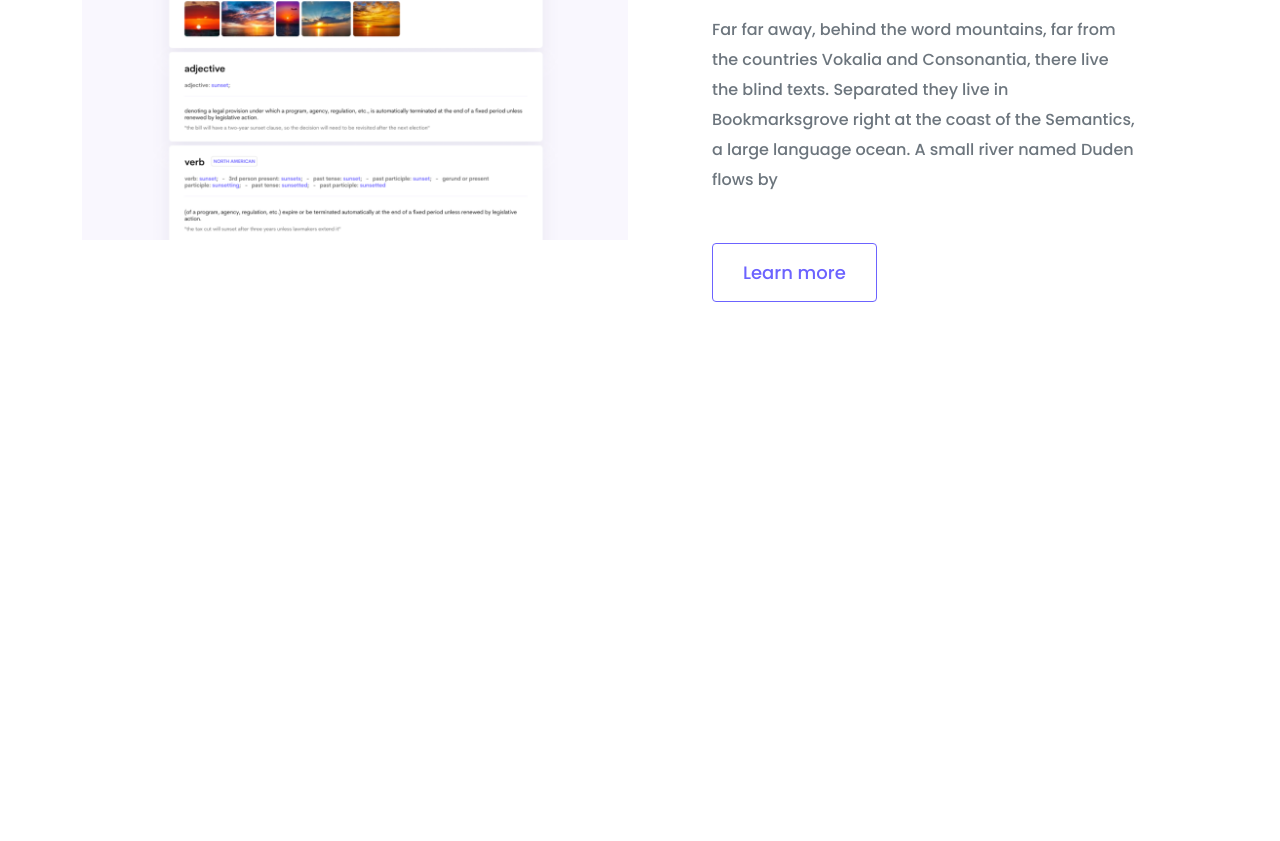
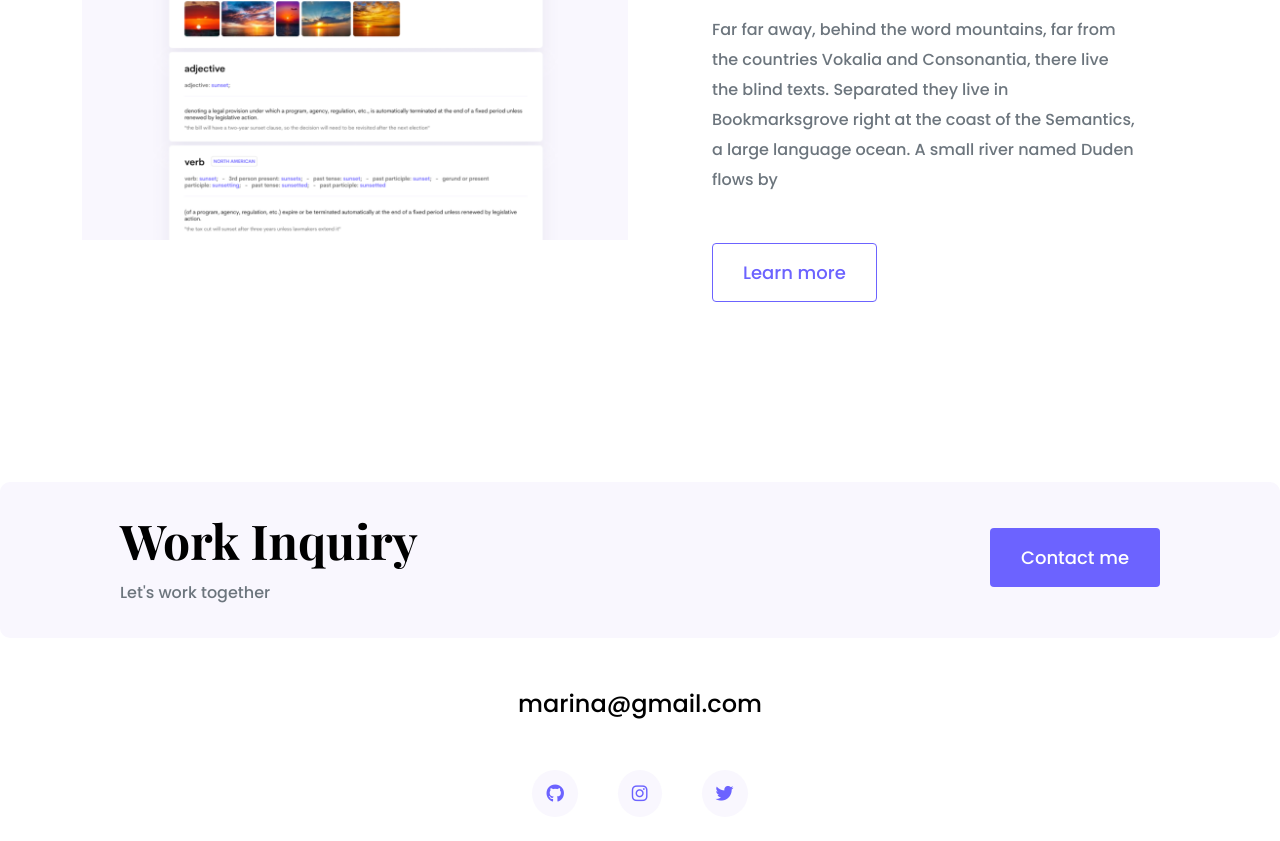
Before and after one commit to MarinaKuvshinova/SheCodesResponsive2, a plain HTML site: page index.html in a window 1280 px wide. Shown: the part 2559-3400 px from the top of the page. Before the commit the page ends 2981 px from the top, so only its background shows below. Drawn offline with nearby package versions, Linux system fonts and the light colour scheme.

Commit message:
created footer

```diff
--- a/css/all.css
+++ b/css/all.css
@@ -27,6 +27,10 @@ h1 {
 
 h2 {
   font-size: 64px;
+}
+
+h4 {
+  font-size: 48px;
 }
 
 p {
@@ -137,15 +141,58 @@ nav li.active a {
   color: var(--branding-color);
 }
 
+footer {
+  margin: 60px 0;
+}
+
+footer .contact-box {
+  background: var(--secondary-color);
+  padding: 30px 120px;
+  border-radius: 10px;
+}
+
+footer .contact-box p {
+  margin: 0;
+}
+
+footer .email-link {
+  text-decoration: none;
+  color: black;
+  font-size: 24px;
+}
+
+footer .email-link:hover {
+  color: var(--branding-color);
+}
+
+footer .social-links a {
+  margin: 0 20px;
+  color: var(--branding-color);
+  background: var(--secondary-color);
+  padding: 10px 14px;
+  border-radius: 50%;
+  font-size: 18px;
+  transition: all 100ms ease-in-out;
+}
+
+footer .social-links a:hover {
+  color: white;
+  background: var(--branding-color);
+}
+
 @media (max-width: 900px) {
   h1,
   .content h1 {
     font-size: 42px;
-    line-height: 56px;
+    line-height: 1.5;
   }
 
   h2 {
     font-size: 42px;
+  }
+
+  h4 {
+    font-size: 26px;
   }
 
   .hero {
--- a/index.html
+++ b/index.html
@@ -116,5 +116,32 @@
         </div>
       </div>
     </div>
+    <footer>
+      <div class="contact-box justify-content-between mb-5 d-none d-md-flex">
+        <div>
+          <h4>Work Inquiry</h4>
+          <p class="text-muted">Let's work together</p>
+        </div>
+        <div>
+          <a href="" class="btn btn-branding mt-3"> Contact me </a>
+        </div>
+      </div>
+      <div class="d-flex justify-content-center mb-5">
+        <a href="mailto:marina@gmail.com" class="email-link">
+          marina@gmail.com
+        </a>
+      </div>
+      <div class="social-links d-flex justify-content-center">
+        <a href="https://www.github.com/maryna" target="_blank">
+          <i class="fab fa-github" aria-hidden="true"></i>
+        </a>
+        <a href="https://www.instragram.com/maryna" target="_blank">
+          <i class="fab fa-instagram" aria-hidden="true"></i>
+        </a>
+        <a href="https://www.twitter.com/maryna" target="_blank">
+          <i class="fab fa-twitter" aria-hidden="true"></i>
+        </a>
+      </div>
+    </footer>
   </body>
 </html>
```
